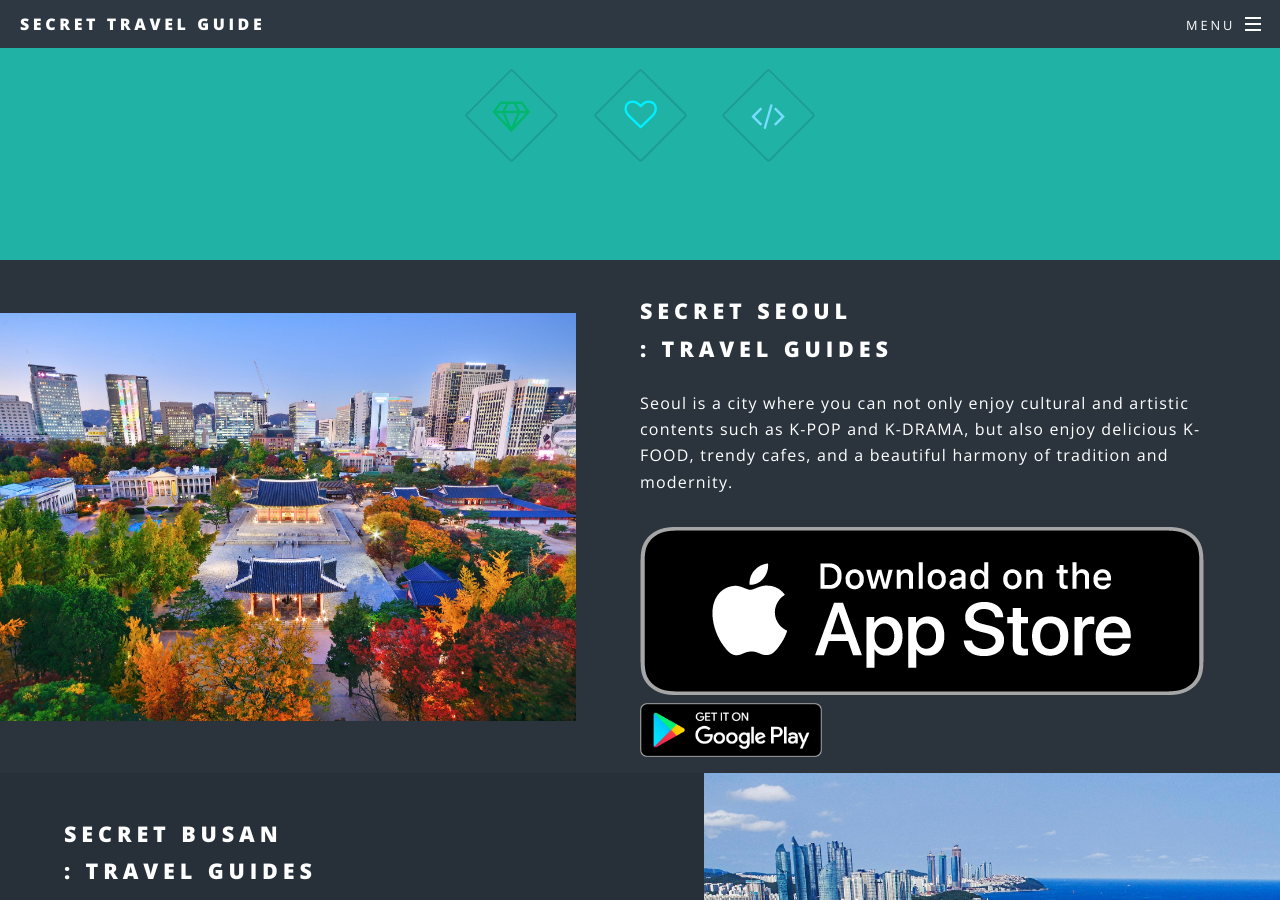
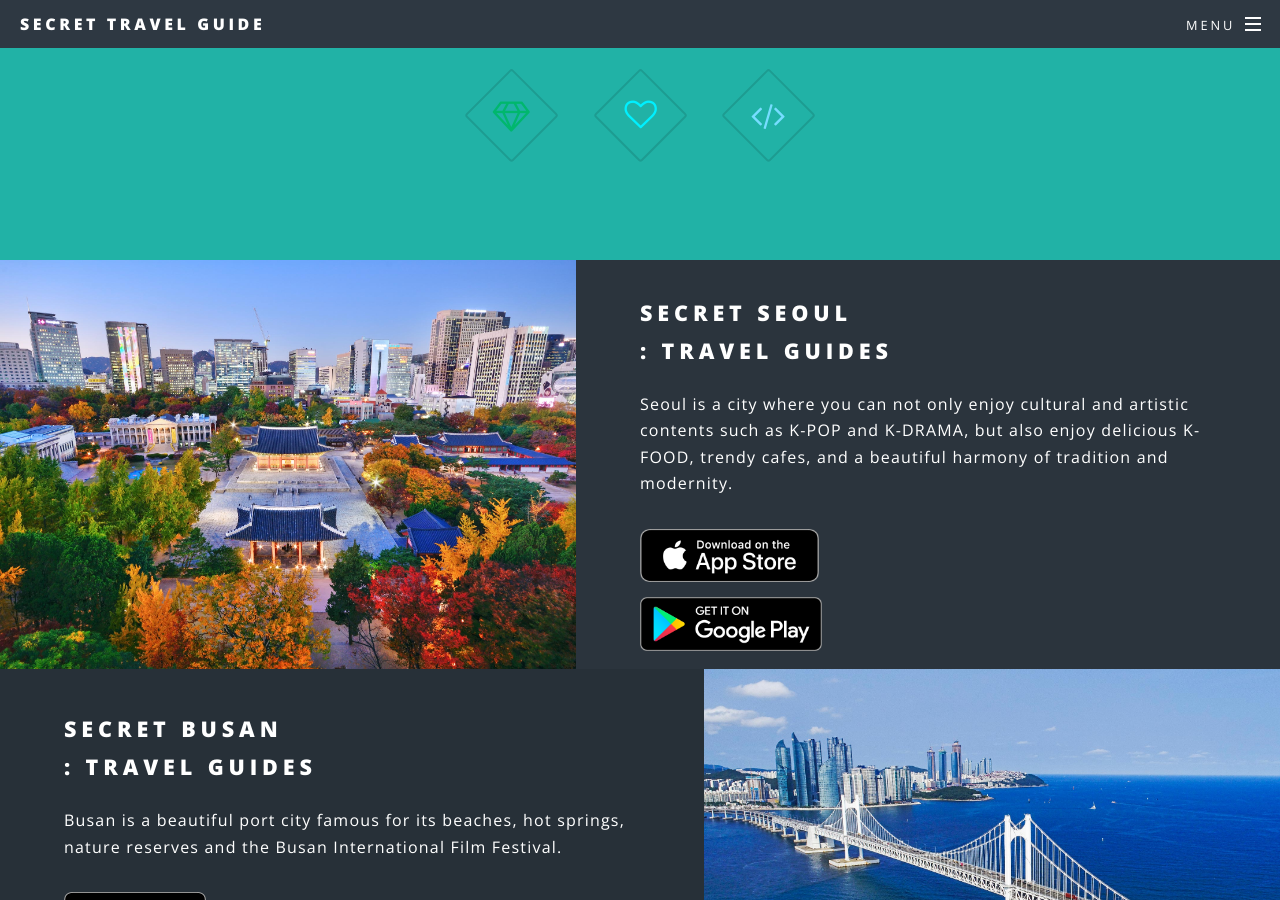
Before and after one commit to inansung/secret.github.io, a Jekyll site: the page built from index.html, in a window 1280 px wide and 900 px high, scrolled down 1161 px. Built offline with Jekyll 4.4.1, drawn with Linux system fonts in a browser that asks for light colours.

Commit message:
Update index.html

```diff
--- a/index.html
+++ b/index.html
@@ -40,10 +40,10 @@ layout: landing
 								: Travel Guides</h2>
 								<p>Seoul is a city where you can not only enjoy cultural and artistic contents such as K-POP and K-DRAMA, but also enjoy delicious K-FOOD, trendy cafes, and a beautiful harmony of tradition and modernity. </p>
 
-								<div style="width:calc(33.333% - 10px); border:0px solid; float:left; margin-right:10px;">
-									<a href="https://apps.apple.com/us/app/yourkorea-seoul/id1637598369" target="_blank"><img src="images/appstore_badge_original.png" alt="" /></a>
+								<div style="border:0px solid; float:left; margin-right:10px;">
+									<a href="https://apps.apple.com/us/app/yourkorea-seoul/id1637598369" target="_blank"><img src="images/appstore_badge_original.png" alt="" style="width:calc(33.333% - 10px); border:0px solid; float:left; margin:0 15px 15px 0;" /></a>
 								</div>
-								<div style="width:100%; border:0px solid; float:left;">
+								<div style="border:0px solid; float:left;">
 									<a href="https://play.google.com/store/apps/details?id=net.yourkorea.seoul&hl=ko&gl=US" target="_blank"><img src="images/googleplay_badge_original.png" alt="" style="width:calc(33.333% - 10px); border:0px solid; float:left; margin:0 15px 15px 0;" /></a>
 								</div>
 <!--
```
